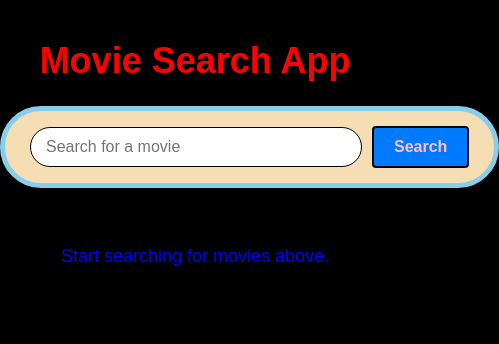
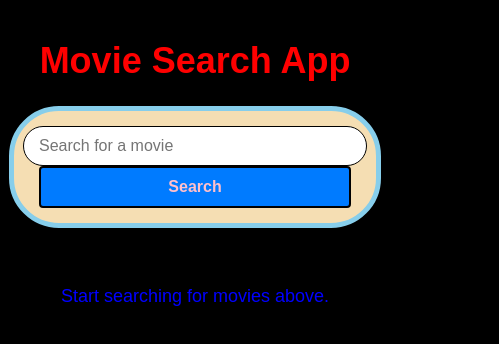
Before and after one commit to SahabMalhotra/Group-Assignment, a React (Create React App) app in the folder movie-search-app/: page / in a window 390 px wide. Shown: the top 344 px of the page, 499 px wide, since content can reach past the window. Built offline with nearby package versions, Linux system fonts and the light colour scheme.

Commit message:
responsive search container

```diff
--- a/movie-search-app/src/App.css
+++ b/movie-search-app/src/App.css
@@ -124,12 +124,6 @@ p {
   color: purple;
 }
 
-@media (max-width: 768px) {
-  .movie-list {
-    grid-template-columns: 1fr;
-  }
-}
-
 /* Movie Details Page */
 .back {
   position: relative;
@@ -179,3 +173,22 @@ p {
   max-width: 100%;
   height: auto;
 }
+
+@media screen and (max-width: 480px) {
+  .movie-list {
+    grid-template-columns: 1fr;
+  }
+  .search-container {
+    flex-direction: column;
+    width: 80%;
+  }
+
+  .search-container input {
+    width: 100%;
+    margin-right: 0;
+  }
+
+  .search-container button {
+    width: 100%;
+  }
+}
```
